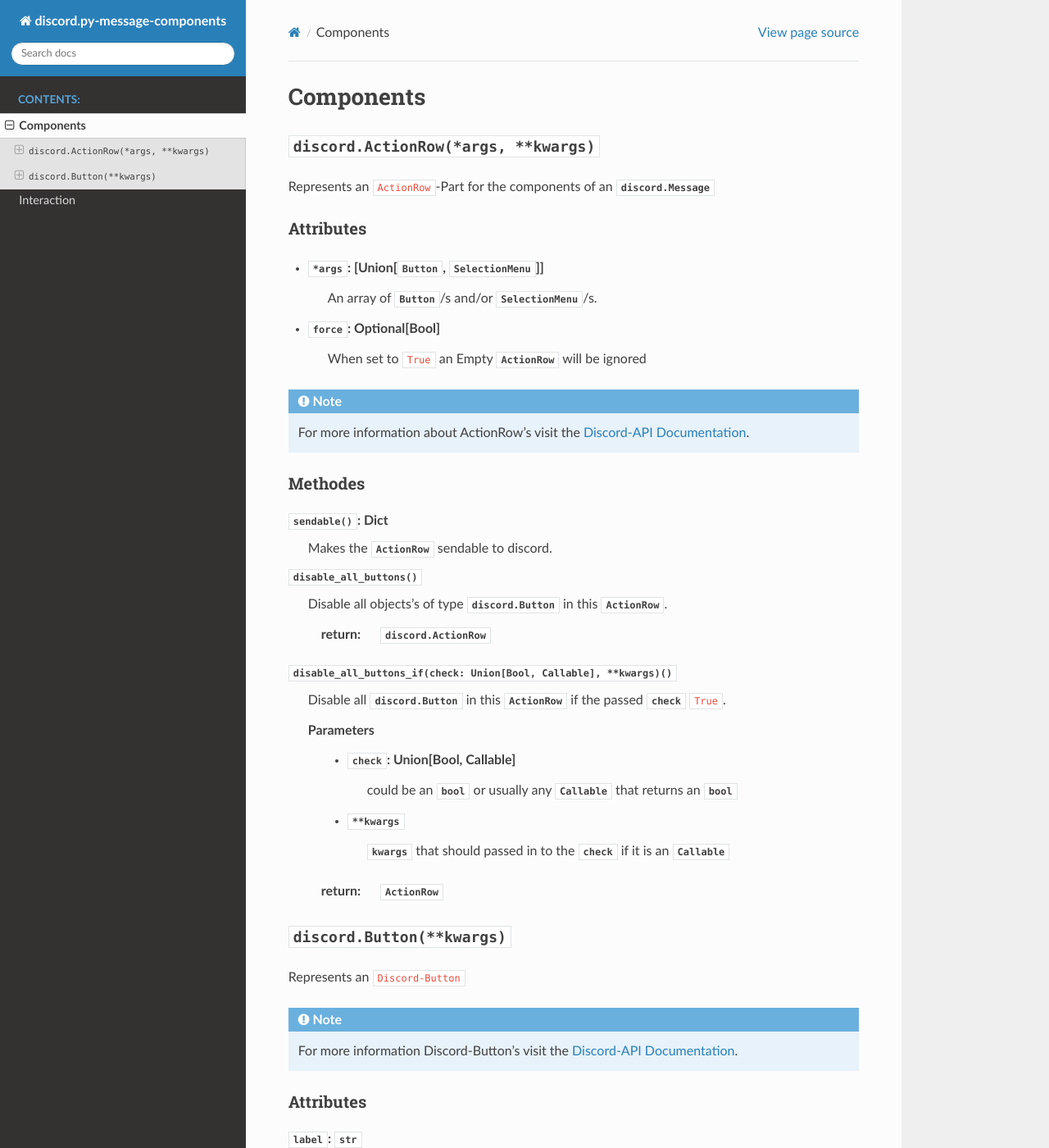
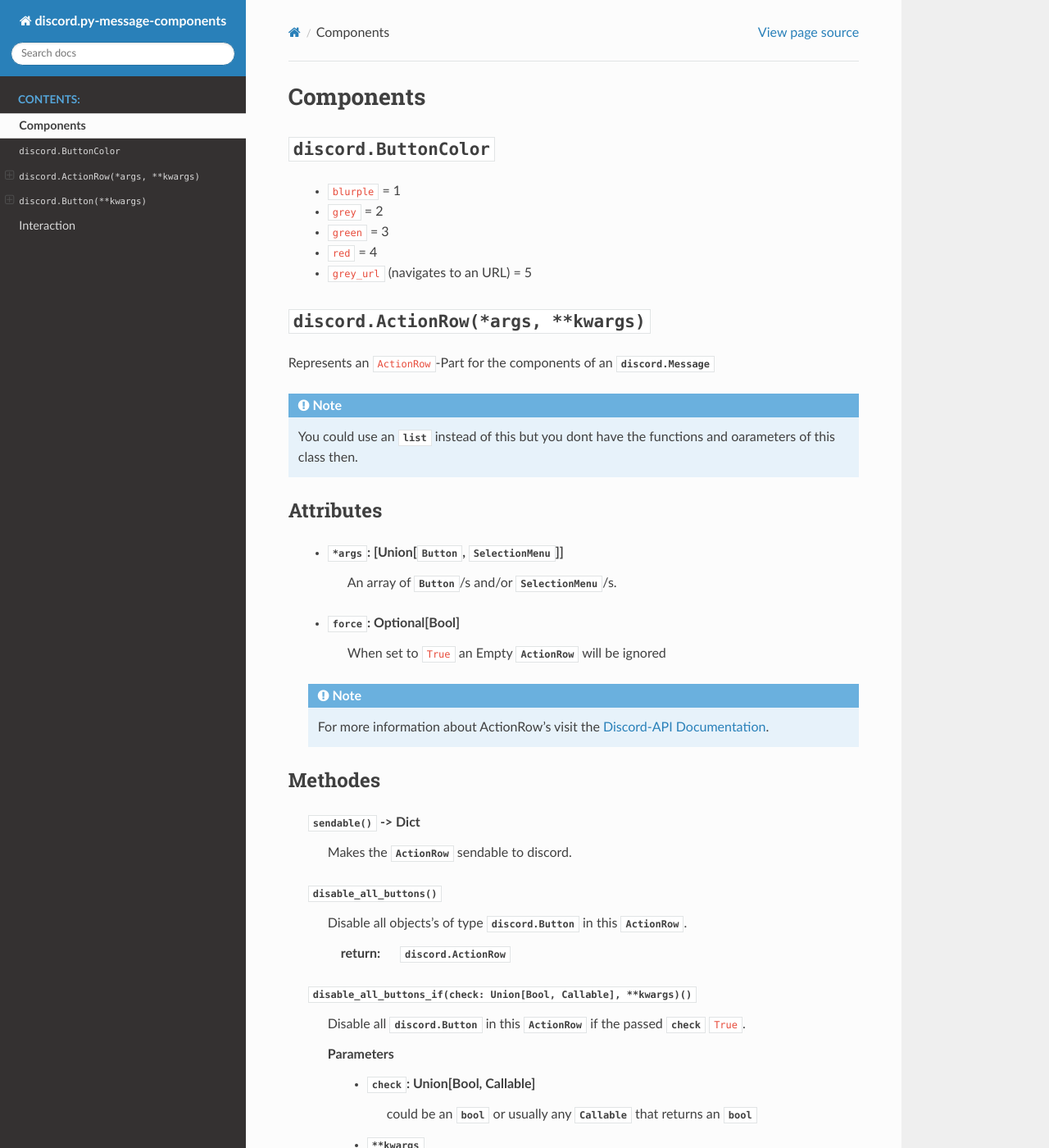
Before and after one commit to mccoderpy/discord.py-message-components, a Sphinx documentation site: the page built from docs/components.rst, in a window 1280 px wide and 1400 px high. Shown: the whole window at 82% size. Built offline with Sphinx 7.4.7 and the Read the Docs theme 2.0.0, drawn with Linux system fonts in a browser that asks for light colours; some of the changed text lies outside the part shown.

Commit message:
Updatet Docs

```diff
--- a/docs/components.rst
+++ b/docs/components.rst
@@ -6,109 +6,160 @@
 Components
 ==========
 
+.. _buttoncolor:
+
+:class:`discord.ButtonColor`
+============================
+    * ``blurple`` = 1
+    * ``grey`` = 2
+    * ``green`` = 3
+    * ``red`` = 4
+    * ``grey_url`` (navigates to an URL) = 5
+
+.. _actionrow:
+
 :class:`discord.ActionRow(*args, **kwargs)`
-___________________________________________
+===========================================
 
 Represents an ``ActionRow``-Part for the components of an :class:`discord.Message`
+
+.. note::
+
+    You could use an :class:`list` instead of this but you dont have the functions and oarameters of this class then.
+
+.. _actionrow-attributes:
 
 Attributes
 ----------
 
-* :attr:`*args`: [Union[:class:`Button`, :class:`SelectionMenu`]]
-    An array of :class:`Button`/s and/or :class:`SelectionMenu`/s.
+    * :attr:`*args`: [Union[:class:`Button`, :class:`SelectionMenu`]]
+        An array of :class:`Button`/s and/or :class:`SelectionMenu`/s.
 
-* :attr:`force`: Optional[Bool]
-    When set to ``True`` an Empty :class:`ActionRow` will be ignored
+    .. _actionrow-force:
 
-.. note::
-    For more information about ActionRow's visit the `Discord-API Documentation <https://discord.com/developers/docs/interactions/message-components#actionrow>`_.
+    * :attr:`force`: Optional[Bool]
+        When set to ``True`` an Empty :class:`ActionRow` will be ignored
+
+    .. note::
+        For more information about ActionRow's visit the `Discord-API Documentation <https://discord.com/developers/docs/interactions/message-components#actionrow>`_.
+
+.. _actionrow-methodes:
 
 Methodes
 --------
+    .. _actionrow-sendable:
 
-:meth:`sendable`: Dict
-    Makes the :class:`ActionRow` sendable to discord.
+    :meth:`sendable` -> Dict
+        Makes the :class:`ActionRow` sendable to discord.
 
-:meth:`disable_all_buttons()`
-    Disable all objects's of type :class:`discord.Button` in this :class:`ActionRow`.
+    .. _actionrow-disable_all_buttons:
 
-    :return: :class:`discord.ActionRow`
+    :meth:`disable_all_buttons()`
+        Disable all objects's of type :class:`discord.Button` in this :class:`ActionRow`.
 
-:meth:`disable_all_buttons_if(check: Union[Bool, Callable], **kwargs)`
-    Disable all :class:`discord.Button` in this :class:`ActionRow` if the passed :attr:`check` ``True``.
+        :return: :class:`discord.ActionRow`
 
-    **Parameters**
+    .. _actionrow-disable_all_buttons_if:
 
-        * :attr:`check`: Union[Bool, Callable]
-            could be an :class:`bool` or usually any :obj:`Callable` that returns an :class:`bool`
+    :meth:`disable_all_buttons_if(check: Union[Bool, Callable], **kwargs)`
+        Disable all :class:`discord.Button` in this :class:`ActionRow` if the passed :attr:`check` ``True``.
 
-        * :attr:`**kwargs`
-            :obj:`kwargs` that should passed in to the :attr:`check` if it is an :obj:`Callable`
+        **Parameters**
 
-    :return: :class:`ActionRow`
+            * :attr:`check`: Union[Bool, Callable]
+                could be an :class:`bool` or usually any :obj:`Callable` that returns an :class:`bool`
+
+            * :attr:`**kwargs`
+                :obj:`kwargs` that should passed in to the :attr:`check` if it is an :obj:`Callable`
+
+        :return: :class:`ActionRow`
+
+.. _button:
 
 :class:`discord.Button(**kwargs)`
-_________________________________
+=================================
 
 Represents an ``Discord-Button``
 
 .. note::
     For more information Discord-Button's visit the `Discord-API Documentation <https://discord.com/developers/docs/interactions/message-components#buttons>`_.
 
+.. _button-attributes:
+
 Attributes
 ----------
 
-:attr:`label`: :class:`str`
-    The Text displayed in discord on the Button. Maximal lenght is 80 Chars.
-:attr:`custom_id`: Union[:class:`str`, :class:`int`]
-    The custom_id discord send us when a User press the Button. The max. lenght of this is 100.
-:attr:`style`: Union[:class:`ButtonColor`, :class:`ButtonStyle`, Any[1, 2, 3, 4, 5]]
-    The Style of the Button.
+    .. _button-label:
 
-    .. note::
-        To get more infos about the styles wisit
-        `the Discord-API Documentation <https://discord.com/developers/docs/interactions/message-components#buttons-button-styles>`_.
+    :attr:`label`: :class:`str`
+        The Text displayed in discord on the Button. Maximal lenght is 80 Chars.
 
-:attr:`emoji`: Optional[Union[:class:`discord.PartialEmoji`, :class:`discord.Emoji`, :class:`str`]]
-    The Emoji that will be displayed on the left side of the Button.
-:attr:`url`: Optional[:class:`str`]
-    The url the Button includes
+    .. _button-custom_id:
 
-    .. note::
-        if you set this, the :attr:`style` will automaticly set to :class:`ButtonStyle.Link_Button`
+    :attr:`custom_id`: Union[:class:`str`, :class:`int`]
+        The custom_id discord send us when a User press the Button. The max. lenght of this is 100.
 
-    .. warning::
+    .. _button-style:
 
-        You cant pass an :attr:`custom_id` and a :attr:`url` beacuse discord dont send anything when clicking on an ``URL-Button`` so it dont accept both; :attr:`url`/ButtonStyle.Link_Button and :attr:`custom_id`!
+    :attr:`style`: Union[:class:`ButtonColor`, :class:`ButtonStyle`, Any[1, 2, 3, 4, 5]]
+        The Style of the Button.
 
-:attr:`disabled`: :class:`Bool`
-    Whether the Button is disabled; defauld False.
+        .. note::
+            To get more infos about the styles wisit
+            `the Discord-API Documentation <https://discord.com/developers/docs/interactions/message-components#buttons-button-styles>`_.
 
+    .. _button-emoji:
+
+    :attr:`emoji`: Optional[Union[:class:`discord.PartialEmoji`, :class:`discord.Emoji`, :class:`str`]]
+        The Emoji that will be displayed on the left side of the Button.
+
+    .. _button-url:
+
+    :attr:`url`: Optional[:class:`str`]
+        The URL the Button links too.
+
+        .. note::
+            if you set this, the :attr:`style` will automaticly set to :class:`ButtonStyle.Link_Button`
+
+        .. warning::
+
+            You cant pass an :attr:`custom_id` and a :attr:`url` beacuse discord dont send anything when clicking on an ``URL-Button`` so it dont accept both; :attr:`url`/ButtonStyle.Link_Button and :attr:`custom_id`!
+
+    .. _button-disabled:
+
+    :attr:`disabled`: :class:`Bool`
+        Whether the Button is disabled; defauld False.
+
+.. _button-methodes:
 
 Methodes
 --------
 
-:meth:`disable_if`
-Disable the :class:`Button` if the passed :attr:`check` returns ``True``.
+    .. _button-disable_if:
 
-    * :attr:`check`: typing.Union[bool, typing.Callable]
-        Could be an :class:`bool` or usually any :class:`Callable` that returns an :class:`bool`
+    :meth:`disable_if`
 
-    * :attr:`**kwargs`: Any[SupportsIndex]
-        Arguments that should passed in to the :attr:`check` if it is an :class:`Callable`
+    Disable the :class:`Button` if the passed :attr:`check` returns ``True``.
+        * :attr:`check`: typing.Union[bool, typing.Callable]
+            Could be an :class:`bool` or usually any :class:`Callable` that returns an :class:`bool`
+        * :attr:`**kwargs`: Any[SupportsIndex]
+            Arguments that should passed in to the :attr:`check` if it is an :class:`Callable`
 
-    :return: :class:`discord.Button`
+        :return: :class:`discord.Button`
 
-:meth:`set_color_if`
-Sets the Color(Style) of an :class:`discord.Button` to the provided :attr:`color` if the passed :attr:`check` returns ``True``.
+    .. _button-set_color_if:
 
-    * :attr:`check`: could be an :class:`bool` or usaly any :obj:`Callable` that returns an :class:`bool`
+    :meth:`set_color_if`
 
-    * :attr:`color`: the Color(Style) that should set if the :attr:`check` returns ``True``
+    Sets the Color(Style) of an :class:`discord.Button` to the provided :attr:`color` if the passed :attr:`check` returns ``True``.
 
-    * :attr:`**kwargs`: ``kwargs`` that should passed in to the :attr:`check` if it is an :class:`Callable`
+        * :attr:`check`: could be an :class:`bool` or usaly any :obj:`Callable` that returns an :class:`bool`
 
-    :return: :class:`discord.Button`
+        * :attr:`color`: the Color(Style) that should set if the :attr:`check` returns ``True``
+
+        * :attr:`**kwargs`: ``kwargs`` that should passed in to the :attr:`check` if it is an :class:`Callable`
+
+        :return: :class:`discord.Button`
 
 .. toctree::
    :maxdepth: 3
```
Also changed, not shown: docs/index.rst (+30 -2 lines), docs/interaction.rst (+21 -0 lines), 14 other files.
